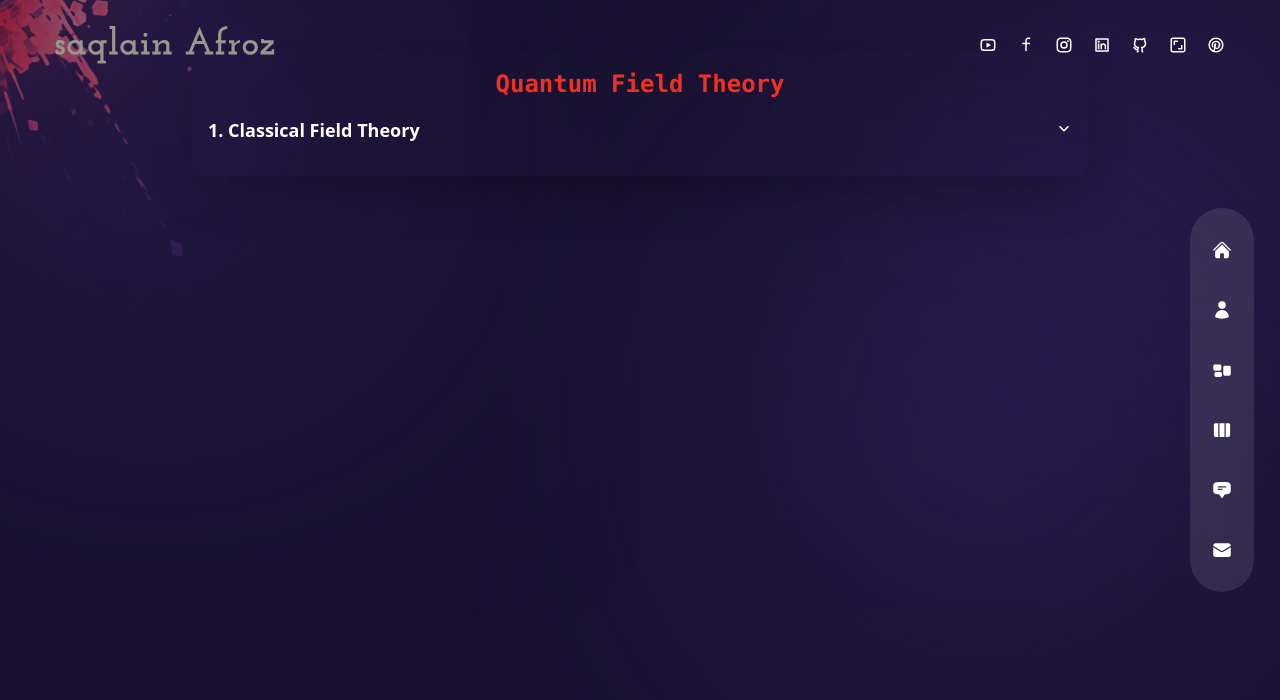
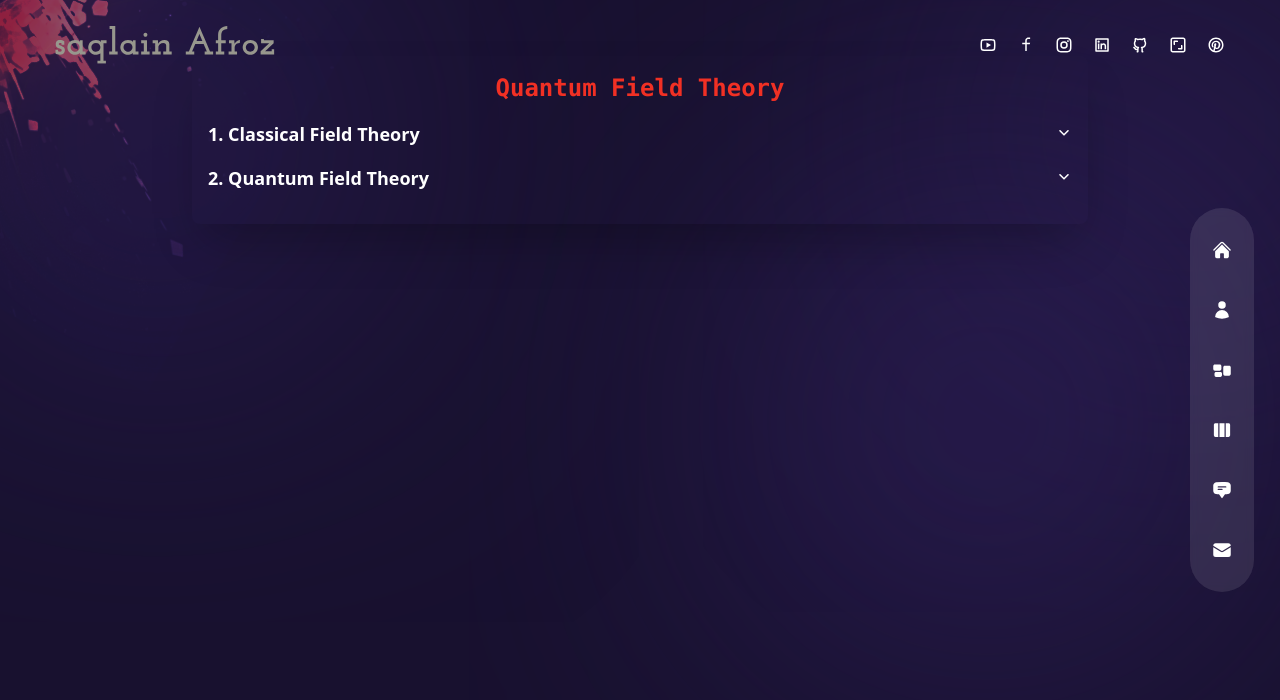
Before and after one commit to AfrozSaqlain/Sak-Portfolio, a Next.js app: page /academics/qft in a window 1280 px wide. Shown: the top 700 px of the page. Built offline with nearby package versions, Linux system fonts and the light colour scheme.

Commit message:
Added subsection to notes

```diff
--- a/package.json
+++ b/package.json
@@ -25,7 +25,9 @@
     "gray-matter": "^4.0.3",
     "groq": "^3.15.1",
     "mathjax": "^3.2.2",
+    "mathjax-full": "^3.2.2",
     "mathjax-react": "^2.0.1",
+    "mathjax3": "^3.0.0-beta.4",
     "next": "13.4.3",
     "next-compose-plugins": "^2.2.1",
     "next-mdx-remote": "^4.4.1",
--- a/pages/academics/astro/index.js
+++ b/pages/academics/astro/index.js
@@ -1,3 +1,82 @@
+// import React, { useState } from 'react';
+// import MathJaxWrapper from '../../../components/MathJaxWrapper';
+// import SimpleBar from 'simplebar-react';
+// import 'simplebar-react/dist/simplebar.min.css';
+
+// const Astro = () => {
+//     const sections = [
+//         {
+//             title: 'Specific Intensity',
+//             content: 'The specific intensity is given as: \\(I_{\\nu} = B_{\\nu}(T)\\)',
+//         },
+//         {
+//             title: 'Total Flux',
+//             content: `Total flux is
+//             \\[\\begin{align}
+//                 F &= \\int_{0}^{\\infty} I_{\\nu} d\\nu \\\\
+//                 &= \\sigma T^{4} \\end{align}
+//            \\]
+
+//             `},
+//         // Add more sections here
+//     ];
+
+
+//     return (
+//         <div className="relative h-full">
+//             <SimpleBar forceVisible="y" autoHide={true} className='overflow-visible overscroll-y-auto h-full'>
+//                 <div className="h-full translate-y-10 overflow-y-auto overflow-visible overscroll-y-auto pb-24 pt-4">
+//                     <div className="max-w-4xl mx-auto p-4 shadow-2xl rounded-lg">
+//                         <h1 className="text-2xl font-semibold text-center font-mono justify-center text-accent mb-4">Astrophysics</h1>
+//                         {sections.map((section, index) => (
+//                             <ExpandableSection key={index} title={`${index + 1}. ${section.title}`}>
+//                                 <MathJaxWrapper content={section.content} />
+//                             </ExpandableSection>
+//                         ))}
+//                     </div>
+//                 </div>
+//             </SimpleBar>
+//         </div>
+//     );
+// };
+
+// const ExpandableSection = ({ title, children }) => {
+//     const [expanded, setExpanded] = useState(false);
+
+//     return (
+//         <div className="mb-4">
+//             <div
+//                 className="flex items-center cursor-pointer"
+//                 onClick={() => setExpanded(!expanded)}
+//             >
+//                 <h2 className="text-lg font-semibold">{title}</h2>
+//                 <div
+//                     className={`ml-2 transition-transform transform ${
+//                         expanded ? 'rotate-[90deg]' : 'rotate-0'
+//                     }`}
+//                 >
+//                     <svg
+//                         xmlns="http://www.w3.org/2000/svg"
+//                         className="w-4 h-4"
+//                         viewBox="0 0 20 20"
+//                         fill="currentColor"
+//                     >
+//                         <path
+//                             fillRule="evenodd"
+//                             d="M4.293 5.293a1 1 0 011.414 0L10 9.586l4.293-4.293a1 1 0 111.414 1.414l-5 5a1 1 0 01-1.414 0l-5-5a1 1 0 010-1.414z"
+//                             clipRule="evenodd"
+//                         />
+//                     </svg>
+//                 </div>
+//             </div>
+//             {expanded && <div className="mt-2">{children}</div>}
+//         </div>
+//     );
+// };
+
+
+// export default Astro;
+
 import React, { useState } from 'react';
 import MathJaxWrapper from '../../../components/MathJaxWrapper';
 import SimpleBar from 'simplebar-react';
@@ -7,147 +86,34 @@ const Astro = () => {
     const sections = [
         {
             title: 'Specific Intensity',
-            content: 'The specific intensity is given as: \\(I_{\\nu} = B_{\\nu}(T)\\)',
+            subsections: [
+                {
+                    title: 'Introduction',
+                    content: 'This is the introduction to specific intensity...',
+                },
+                {
+                    title: 'Equations',
+                    content: 'Here are the equations related to specific intensity...',
+                },
+                // Add more subsections
+            ],
         },
         {
             title: 'Total Flux',
-            content: `Total flux is
-            \\[\\begin{align}
-                F &= \\int_{0}^{\\infty} I_{\\nu} d\\nu \\\\
-                &= \\sigma T^{4} \\end{align}
-           \\]
-           Field has \\(\\infty\\) degrees of freedom. <br/> <br/>
-            Notation: \\(\\phi(\\vec{x}, t)\\) <br/> <br/>
-            It may be:
-            <ul class="list-disc ml-8 my-4">
-                <li class="mb-2">Fundamental Field</li>
-                <li class="mb-2">Component of an object \\( \\phi^A (t, \\vec{x}) \\)</li>
-                <li class="mb-2">Can be part of internal space: \\[ \\phi^A (t, \\vec{x}) = \\int \\phi_k e^{ik \\cdot x} d^3k \\]</li>
-              </ul>
-            <br/>
-            In general:
-            \\[
-                \\phi(\\vec{x}, t) : \\mathcal{L} = \\mathcal{L}(\\phi(x^\\mu), \\partial_\\mu \\phi(x^\\mu))\\\\
-                x^\\mu = (x^0, \\vec{x}) = (t, \\vec{x})
-            \\]
-            <br/>
-            Action:
-            \\[
-                S = \\int \\mathcal{L} d^4x \\to \\text{Lagrangian Density}
-            \\]
-            <br/>
-            No we look into Notations:
-            \\[
-                x^\\mu = (x^0, \\vec{x}) = (ct, \\vec{x}) , \\text{  } [c=\\hbar = 1 \\text{ in  natural units}]
-            \\]
-            \\[
-                \\eta_{\\mu \\nu} = \\text{Diagonal}(1, -1, -1, -1)
-            \\]
-            \\[
-                \\eta^{\\mu \\nu} = \\text{Diagonal}(1, -1, -1, -1)
-            \\]
-            \\[
-                \\eta^{\\mu \\nu} \\eta_{\\nu \\mu} = \\mathbb{1}
-            \\]
-            \\[
-                x_\\mu = \\eta_{\\mu \\nu} x^\\nu = (t, -\\vec{x})
-            \\]
-            \\[
-                A \\cdot B = \\eta_{\\mu \\nu} A^\\mu B^\\nu = A^0 B^0 - A^i B^i
-            \\]
-            \\[
-                A^\\mu = (A^0, \\vec{A})
-            \\]
-            \\[
-                A_\\mu = (A^0, -\\vec{A})
-            \\]
-            \\[
-                A^2 = A^0 A^0 - A^i A^i  \\begin{cases}
-                    > 0, \\text{ timelike}\\\\
-                    = 0, \\text{ lightlike}\\\\
-                    < 0, \\text{ spacelike}
-                \\end{cases}
-                \\\\
-            \\]
-            \\[
-                \\partial_\\mu = \\frac{\\partial}{\\partial x^\\mu} = (\\frac{\\partial}{\\partial t}, \\vec{\\nabla})
-            \\]
-            \\[
-                \\partial^\\mu = \\eta^{\\mu \\nu} \\partial_\\nu = (\\frac{\\partial}{\\partial t}, -\\vec{\\nabla})
-            \\]
-            \\[
-                \\partial_\\mu A^\\mu = \\partial_0 A^0 + \\partial_i A^i
-            \\]
-            \\[
-                \\begin{align}
-                    p^\\mu &= i\\partial^\\mu = \\left( i \\frac{\\partial}{\\partial t}, - i \\vec{\\nabla} \\right) = (E, \\vec{p})\\\\
-                    p_\\mu &= (E, -\\vec{p})\\\\
-                    p^2 &= p_\\mu p^\\mu = E^2 - \\vec{p}^2
-                \\end{align}
-            \\]
-            Einstein's Equation:
-            \\[
-                E^2 = \\vec{p}^2 + m^2\\\\
-            \\]
-            \\[
-                p^2 = m^2
-            \\]
-            \\[
-                \\square = \\partial_\\mu \\partial^\\mu = \\frac{\\partial^2}{\\partial t^2} - \\nabla^2
-            \\]
-            \\[
-                \\begin{align}
-                    x \\cdot p &= \\eta_{\\mu \\nu} x^\\mu p^\\nu \\\\
-                               &= x^0 p^0 - x^i p^j\\\\
-                               &= Et - \\vec{x} \\cdot \\vec{p} = \\text{Invariant}
-                \\end{align}
-            \\]
-            We have Euler Lagrange Equation given as:
-            \\[
-                \\frac{\\partial \\mathcal{L}}{\\partial \\phi} - \\partial_\\mu \\left( \\frac{\\partial \\mathcal{L}}{\\partial (\\partial_\\mu \\phi)} \\right) = 0
-            \\]
-            Now, let us take an example of Maxwell's Equation:
-            \\[
-                \\mathcal{L} = -\\frac{1}{4} F_{\\mu \\nu} F^{\\mu \\nu}
-            \\]
-            where \\(F_{\\mu \\nu} = \\partial_\\mu A_\\nu - \\partial_\\nu A_\\mu \\)
-            <br/>
-            <br/>
-            <p class='text-center text-xl text underline underline-offset-8 font-semibold text-white'>Gauge Invariance</p>
-            <ul class="list-disc ml-8 my-4">
-                <li class="mb-2">\\(A_\\mu \\to A_\\mu + \\partial_\\mu K^\\mu\\) remains invariant. We can write action for \\(\\mathcal{L}\\) as: \\(S = \\int \\mathcal{L} d^4x \\) and for \\(\\mathcal{L}'\\) as: \\(S' = \\int \\mathcal{L}' d^4x \\). Now,
-                \\[
-                    \\begin{align}
-                        \\delta S' &= \\delta \\int \\mathcal{L} d^4x + \\delta \\int d^4 x \\partial_\\mu K^\\mu \\\\
-                                   &= \\delta \\int \\mathcal{L} d^4x + \\int d^4 x \\partial_\\mu (\\delta K^\\mu) \\\\
-                                   &= \\delta \\int \\mathcal{L} d^4x + \\delta K^\\mu|_{\\text{surface}} \\\\
-                                   &= \\delta \\int \\mathcal{L} d^4x\\\\
-                                   &= 0
-                    \\end{align}
-                \\]
-                    Hence E.O.M. remains invariant if two \\(\\mathcal{L}\\) are separated by a total derivative of any arbitrary field.
-                </li>
-                <li class="mb-2">Lorentz Invariance is not required</li>
-            </ul>
-            <br/>
-            Fields are continuous functions of space and time and they die asympotically. <br/>
-            <br/>
-            Let's take an example of a free scalar field:
-            \\[
-                \\mathcal{L} = \\frac{1}{2} \\partial_\\mu \\phi \\partial^\\mu \\phi - \\frac{1}{2} m^2 \\phi^2
-            \\]
-            Now, we can write Euler Lagrange Equation as:
-            \\[
-                \\frac{\\partial \\mathcal{L}}{\\partial \\phi} - \\partial_\\mu \\left( \\frac{\\partial \\mathcal{L}}{\\partial (\\partial_\\mu \\phi)} \\right) = 0 \\\\
-                \\frac{\\partial \\mathcal{L}}{\\partial \\phi} = -m^2 \\phi \\\\
-                \\partial_\\mu \\left( \\frac{\\partial \\mathcal{L}}{\\partial (\\partial_\\mu \\phi)} \\right) = \\partial_\\mu \\partial^\\mu \\phi
-            \\]
-            where \\( \\frac{\\partial \\mathcal{L}}{\\partial \\phi} = -m^2 \\phi \\) and for \\(\\partial_\\mu \\left( \\frac{\\partial \\mathcal{L}}{\\partial (\\partial_\\mu \\phi)} \\right)\\) let's first find out \\( \\frac{\\partial \\mathcal{L}}{\\partial (\\partial_\\mu \\phi)} \\) and for that we change the subscript \\(\\mu\\) to say \\(\\alpha\\) in \\(\\mathcal{L}\\) and let's solve now:
-           `,
+            subsections: [
+                {
+                    title: 'Definition',
+                    content: 'The definition of total flux...',
+                },
+                {
+                    title: 'Calculation',
+                    content: 'How to calculate the total flux...',
+                },
+                // Add more subsections
+            ],
         },
-        // Add more sections here
+        // Add more sections
     ];
-
 
     return (
         <div className="relative h-full">
@@ -157,7 +123,14 @@ const Astro = () => {
                         <h1 className="text-2xl font-semibold text-center font-mono justify-center text-accent mb-4">Astrophysics</h1>
                         {sections.map((section, index) => (
                             <ExpandableSection key={index} title={`${index + 1}. ${section.title}`}>
-                                <MathJaxWrapper content={section.content} />
+                                {section.subsections.map((subsection, subIndex) => (
+                                    <Subsection
+                                        key={subIndex}
+                                        title={`${index + 1}.${subIndex + 1} ${subsection.title}`}
+                                    >
+                                        <MathJaxWrapper content={subsection.content} />
+                                    </Subsection>
+                                ))}
                             </ExpandableSection>
                         ))}
                     </div>
@@ -173,7 +146,7 @@ const ExpandableSection = ({ title, children }) => {
     return (
         <div className="mb-4">
             <div
-                className="flex items-center cursor-pointer"
+                className="flex justify-between items-center cursor-pointer"
                 onClick={() => setExpanded(!expanded)}
             >
                 <h2 className="text-lg font-semibold">{title}</h2>
@@ -201,5 +174,38 @@ const ExpandableSection = ({ title, children }) => {
     );
 };
 
+const Subsection = ({ title, children }) => {
+    const [expanded, setExpanded] = useState(false);
+
+    return (
+        <div className={`mb-2 pl-6`}>
+            <div
+                className="flex justify-between items-center cursor-pointer"
+                onClick={() => setExpanded(!expanded)}
+            >
+                <h3 className="text-md font-semibold">{title}</h3>
+                <div
+                    className={`ml-6 transition-transform transform ${
+                        expanded ? 'rotate-[90deg]' : 'rotate-0'
+                    }`}
+                >
+                    <svg
+                        xmlns="http://www.w3.org/2000/svg"
+                        className="w-4 h-4"
+                        viewBox="0 0 20 20"
+                        fill="currentColor"
+                    >
+                        <path
+                            fillRule="evenodd"
+                            d="M4.293 5.293a1 1 0 011.414 0L10 9.586l4.293-4.293a1 1 0 111.414 1.414l-5 5a1 1 0 01-1.414 0l-5-5a1 1 0 010-1.414z"
+                            clipRule="evenodd"
+                        />
+                    </svg>
+                </div>
+            </div>
+            {expanded && <div className="mt-1">{children}</div>}
+        </div>
+    );
+};
 
 export default Astro;
--- a/pages/academics/qft/index.js
+++ b/pages/academics/qft/index.js
@@ -8,6 +8,9 @@ const qft = () => {
     const sections = [
         {
             title: 'Classical Field Theory',
+            subsections: [
+                {
+                    title: 'Introduction: Classical Field Theory',
                     content: `
                     Field is a function of space and time. Example: Electric field \\((\\vec{x}, t) \\to \\vec{E}(\\vec{x}, t)\\) and Magnetic Field \\((\\vec{x}, t) \\to \\vec{B}(\\vec{x}, t)\\) <br/>
                     <br/>
@@ -85,7 +88,7 @@ const qft = () => {
                         E^2 = \\vec{p}^2 + m^2\\\\
                     \\]
                     \\[
-                p^2 = m^2
+                        p^2 = m^2    \\tag{ "on shell" }
                     \\]
                     \\[
                         \\square = \\partial_\\mu \\partial^\\mu = \\frac{\\partial^2}{\\partial t^2} - \\nabla^2
@@ -157,6 +160,14 @@ const qft = () => {
                             \\implies (\\square + m^2) \\phi (x^\\mu) &= 0
                         \\end{align}
                     \\]
+
+                    <div class='border-solid border-2 border-red-500/75 px-3 rounded mx-auto max-w-max'>
+                        Warning: \\(\\eta = (-1,1,1,1)\\)
+                        \\[
+                            \\mathcal{L} = -\\frac{1}{2}\\partial_\\mu \\phi \\partial^\\mu \\phi - \\frac{1}{2} m^2 \\phi^2
+                        \\]
+                    </div>
+
                     <br/>
                     <br/>
                     <p class='text-center text-xl text underline underline-offset-8 font-semibold text-white'>A Bit About: Tensor</p>
@@ -231,34 +242,62 @@ const qft = () => {
                     \\end{align}
                     Thus, we have our Euler - Lagrange Equation of motion as:
                     <br/>
-            <div class='border-solid border-2 border-red-500/75 px-3 rounded mx-auto max-w-max'>
+                    <br/>
+                    <div class='border-solid border-2 border-blue-500/75 px-3 rounded mx-auto max-w-max'>
                         \\[
                             \\partial_\\mu F^{\\mu \\nu} = j^\\nu
                         \\]
                     </div>
                     `,
                 },
+                {
+                    title: 'Hamiltonian Formalism',
+                    content: `
+
+
+                    `
+                }
+            ]
+        },
+        {
+            title: 'Quantum Field Theory',
+            subsections: [
+                {
+                    title: 'Introduction: Quantum Field Theory',
+                    content: `1. Quantum Field Theory is a theory of fields. <br/>`,
+                },
+                {
+                    title: 'Quantum Mechanics',
+                    content: `1. Quantum Mechanics is a theory of particles. <br/>`,
+                }
+            ]
+        }
     ];
 
     return (
-        <SimpleBar autoHide={true} className='overflow-visible overscroll-y-auto h-full'>
-            <div className="h-full translate-y-10 overflow-y-auto overflow-visible overscroll-y-auto pb-28 mb-10 pt-3">
+        <div className="relative h-full">
+            <SimpleBar forceVisible="y" autoHide={true} className='overflow-visible overscroll-y-auto h-full'>
+                <div className="h-full translate-y-10 overflow-y-auto overflow-visible overscroll-y-auto pb-24 pt-4">
                     <div className="max-w-4xl mx-auto p-4 shadow-2xl rounded-lg">
-                    <h1 className="text-2xl font-semibold text-accent mb-4 justify-center font-mono text-center">Quantum Field Theory</h1>
-                    <div className="overflow-auto">
+                        <h1 className="text-2xl font-semibold text-center font-mono justify-center text-accent mb-4">Quantum Field Theory</h1>
                         {sections.map((section, index) => (
-                            <ExpandableSection key={index} title={`${index + 1}. ${section.title}`} className='flex'>
-                                <MathJaxWrapper content={section.content} />
+                            <ExpandableSection key={index} title={`${index + 1}. ${section.title}`}>
+                                {section.subsections.map((subsection, subIndex) => (
+                                    <Subsection
+                                        key={subIndex}
+                                        title={`${index + 1}.${subIndex + 1} ${subsection.title}`}
+                                    >
+                                        <MathJaxWrapper content={subsection.content} />
+                                    </Subsection>
+                                ))}
                             </ExpandableSection>
                         ))}
                     </div>
                 </div>
-                {/* <ScrollToTopArrow /> */}
+            </SimpleBar>
         </div>
-        </SimpleBar>
     );
 };
-
 
 const ExpandableSection = ({ title, children }) => {
     const [expanded, setExpanded] = useState(false);
@@ -266,14 +305,13 @@ const ExpandableSection = ({ title, children }) => {
     return (
         <div className="mb-4">
             <div
-                className={`flex items-center cursor-pointer ${expanded ? 'mb-2' : ''}`}
+                className="flex justify-between items-center cursor-pointer"
                 onClick={() => setExpanded(!expanded)}
             >
-                <div className="flex-grow">
                 <h2 className="text-lg font-semibold">{title}</h2>
-                </div>
                 <div
-                    className={`ml-2 transition-transform transform ${expanded ? 'rotate-[90deg]' : 'rotate-0'
+                    className={`ml-2 transition-transform transform ${
+                        expanded ? 'rotate-[90deg]' : 'rotate-0'
                     }`}
                 >
                     <svg
@@ -295,5 +333,38 @@ const ExpandableSection = ({ title, children }) => {
     );
 };
 
+const Subsection = ({ title, children }) => {
+    const [expanded, setExpanded] = useState(false);
+
+    return (
+        <div className={`mb-2 pl-6`}>
+            <div
+                className="flex justify-between items-center cursor-pointer"
+                onClick={() => setExpanded(!expanded)}
+            >
+                <h3 className="text-md font-semibold">{title}</h3>
+                <div
+                    className={`ml-6 transition-transform transform ${
+                        expanded ? 'rotate-[90deg]' : 'rotate-0'
+                    }`}
+                >
+                    <svg
+                        xmlns="http://www.w3.org/2000/svg"
+                        className="w-4 h-4"
+                        viewBox="0 0 20 20"
+                        fill="currentColor"
+                    >
+                        <path
+                            fillRule="evenodd"
+                            d="M4.293 5.293a1 1 0 011.414 0L10 9.586l4.293-4.293a1 1 0 111.414 1.414l-5 5a1 1 0 01-1.414 0l-5-5a1 1 0 010-1.414z"
+                            clipRule="evenodd"
+                        />
+                    </svg>
+                </div>
+            </div>
+            {expanded && <div className="mt-1">{children}</div>}
+        </div>
+    );
+};
 
 export default qft;
--- a/pages/blogs/diy/index.js
+++ b/pages/blogs/diy/index.js
@@ -18,7 +18,7 @@ const diy = () => {
         <div className='flex flex-col xl:flex-row gap-x-8'>
           {/* text */}
           <div className='text-center flex xl:w-[30vw] flex-col lg:text-left mb-4 xl:mb-0'>
-            <motion.h2 variants={fadeIn('up', 0.3)} initial='hidden' animate='show' exit='hidden' className='h2 xl:mt-8'>Stock Market <span className='text-accent'>.</span></motion.h2>
+            <motion.h2 variants={fadeIn('up', 0.3)} initial='hidden' animate='show' exit='hidden' className='h2 xl:mt-8'>DIY <span className='text-accent'>.</span></motion.h2>
           </div>
             {/* slider */}
           <motion.div variants={fadeIn('down', 0.6)} initial='hidden' animate='show' exit='hidden' className='w-full xl:max-w-[65%]'>
--- a/pages/blogs/fashion/index.js
+++ b/pages/blogs/fashion/index.js
@@ -2,7 +2,7 @@ import React from 'react'
 
 const fashion = () => {
   return (
-    <div>fashion</div>
+    <div className='ml-96 mt-96'>fashion</div>
   )
 }
 
--- a/pages/blogs/web_dev/index.js
+++ b/pages/blogs/web_dev/index.js
@@ -18,7 +18,7 @@ const web_dev = () => {
         <div className='flex flex-col xl:flex-row gap-x-8'>
           {/* text */}
           <div className='text-center flex xl:w-[30vw] flex-col lg:text-left mb-4 xl:mb-0'>
-            <motion.h2 variants={fadeIn('up', 0.3)} initial='hidden' animate='show' exit='hidden' className='h2 xl:mt-8'>Stock Market <span className='text-accent'>.</span></motion.h2>
+            <motion.h2 variants={fadeIn('up', 0.3)} initial='hidden' animate='show' exit='hidden' className='h2 xl:mt-8'>Web Development <span className='text-accent'>.</span></motion.h2>
           </div>
             {/* slider */}
           <motion.div variants={fadeIn('down', 0.6)} initial='hidden' animate='show' exit='hidden' className='w-full xl:max-w-[65%]'>
```
Also changed, not shown: client.js (deleted, +0 -10 lines), pages/blogs/stock_market/index.js (+30 -36 lines), pages/blogs/stock_market/post/[slug].js (deleted, +0 -98 lines), tsconfig.json (added, +29 -0 lines), 1 other file (tests, documents, lock files or other folders). Lines whose indentation alone changed are shown as unchanged.
